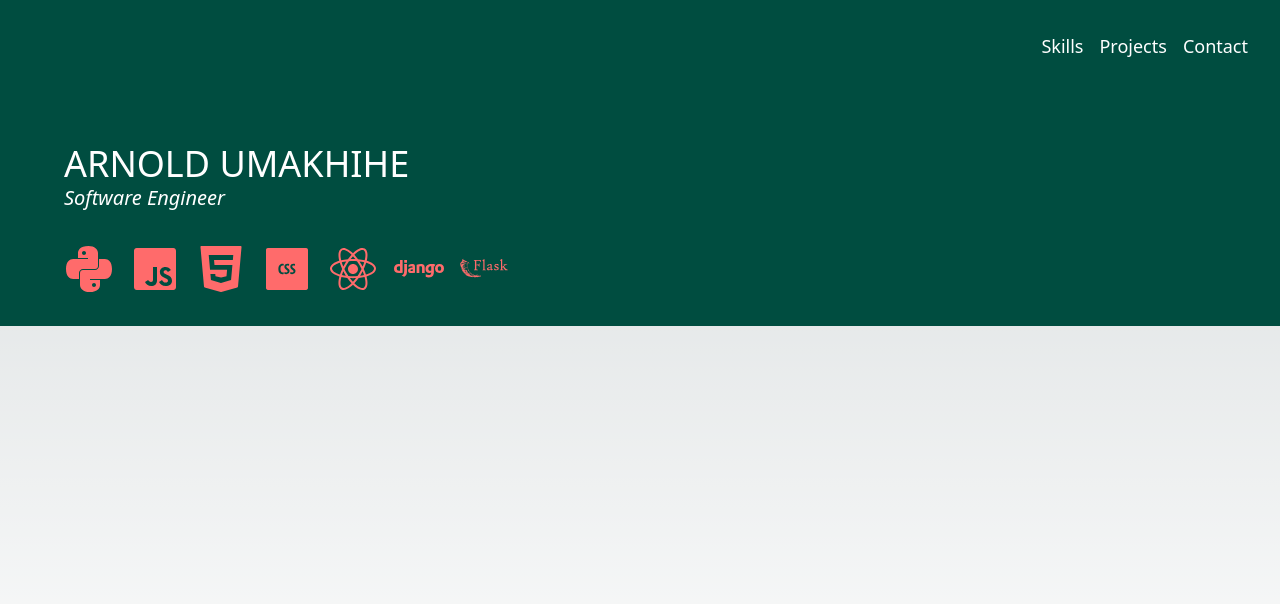
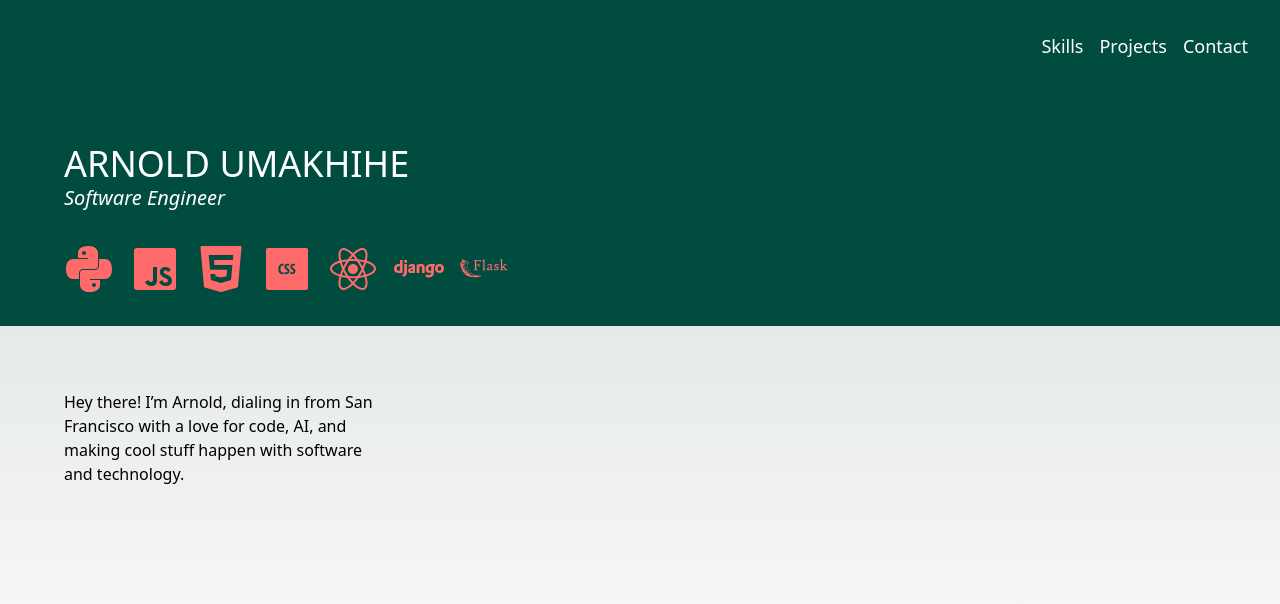
Before and after one commit to classic-arnold/personal-website, a Next.js app: page / in a window 1280 px wide. Shown: the top 604 px of the page. Built offline with nearby package versions, Linux system fonts and the light colour scheme; a web font is replaced by a local one.

Commit message:
building

```diff
--- a/src/app/page.tsx
+++ b/src/app/page.tsx
@@ -3,6 +3,7 @@ import SkillDisplay from "@/components/skill-display";
 import { cn } from "@/utils/utils";
 import { Fira_Sans } from "next/font/google"
 import Image from "next/image";
+import Link from "next/link";
 
 const fira_sans = Fira_Sans({
   subsets: ['latin'],
@@ -19,6 +20,13 @@ export default function Home() {
         <h3 className={cn([fira_sans.variable, "text-xl font-extralight italic text-white mb-8"])}>Software Engineer</h3>
         <SkillDisplay />
       </div>
+      <div className="px-16 py-16 max-w-md">
+        <p>
+          Hey there! I’m Arnold, dialing in from San Francisco with a love for code,
+          AI, and making cool stuff happen with software and technology.
+        </p>
+        <Link href="/"></Link>
+      </div>
     </main>
   );
 }
--- /dev/null
+++ b/src/utils/links.ts
@@ -0,0 +1,3 @@
+export const SKILLS_URL = '/skills'
+export const PROJECTS_URL = '/projects'
+export const CONTACT_URL = '/contact'
```
Also changed, not shown: src/utils/nav-items.ts (+4 -3 lines).
